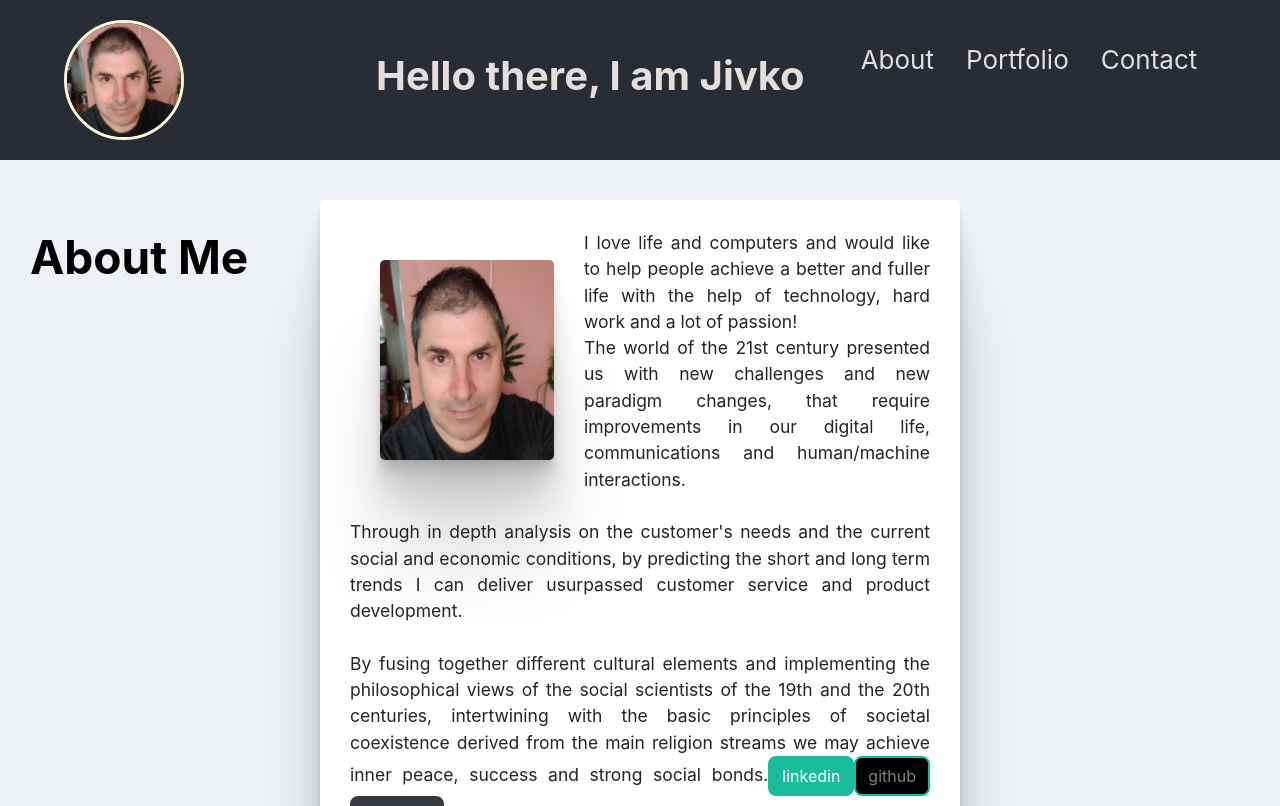
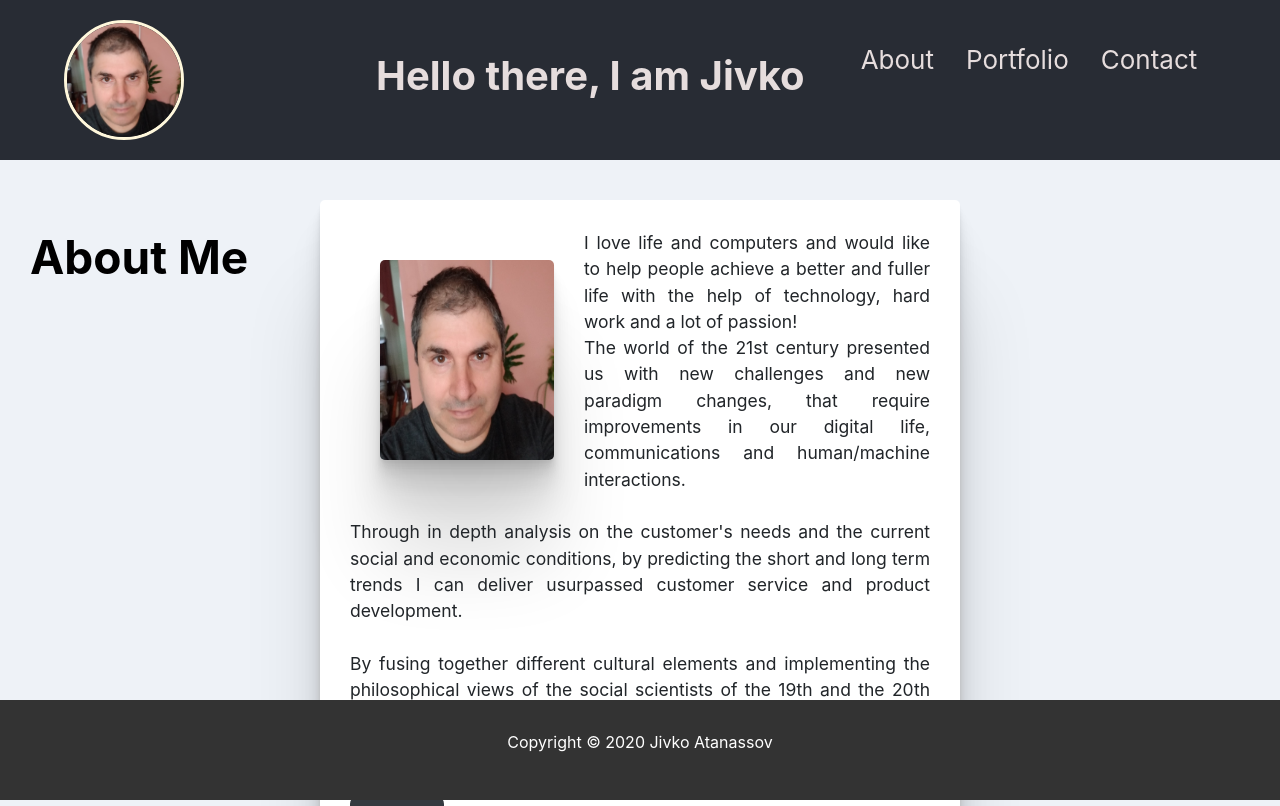
Before and after one commit to zhim57/react-portfolio, a React (Create React App) app: page / in a window 1280 px wide. Shown: the top 806 px of the page. Built offline with nearby package versions, Linux system fonts and the light colour scheme.

Commit message:
fixed margins

```diff
--- a/src/components/Footer.js
+++ b/src/components/Footer.js
@@ -4,7 +4,7 @@ function Footer () {
    const currentYear = new Date().getFullYear();
 
    return (
-   <footer>
+   <footer className="fixed-bottom">
    <p> Copyright &copy; {currentYear} Jivko Atanassov   </p>
    </footer>
    )
--- a/src/components/card.css
+++ b/src/components/card.css
@@ -339,9 +339,7 @@ footer{
 
 
 }
-.first-row{
-    margin-top: 200px;
-}
+
 .card2{
     margin: 20px !important;
     box-shadow: 0 2.8px 2.2px rgba(0, 0, 0, 0.034), 0 6.7px 5.3px rgba(0, 0, 0, 0.048), 0 12.5px 10px rgba(0, 0, 0, 0.06), 0 22.3px 17.9px rgba(0, 0, 0, 0.072), 0 41.8px 33.4px rgba(0, 0, 0, 0.086), 0 100px 80px rgba(0, 0, 0, 0.12) !important;
@@ -429,5 +427,5 @@ footer{
     color: rgb(53, 51, 51);
   }
   .first-row{
-    margin-top: 200px;
+    margin-top: 300px;
 }
```
